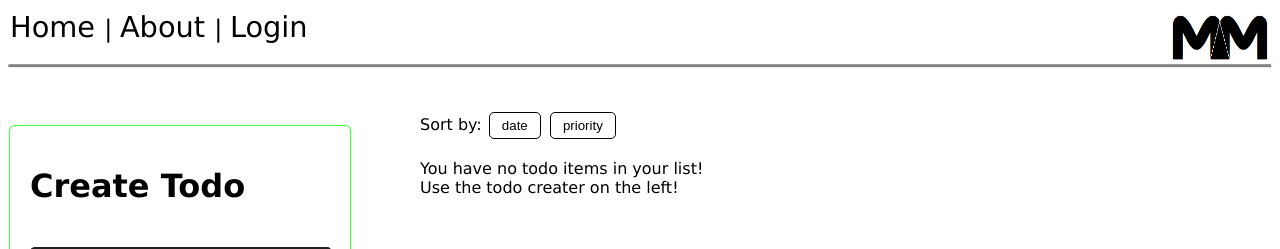
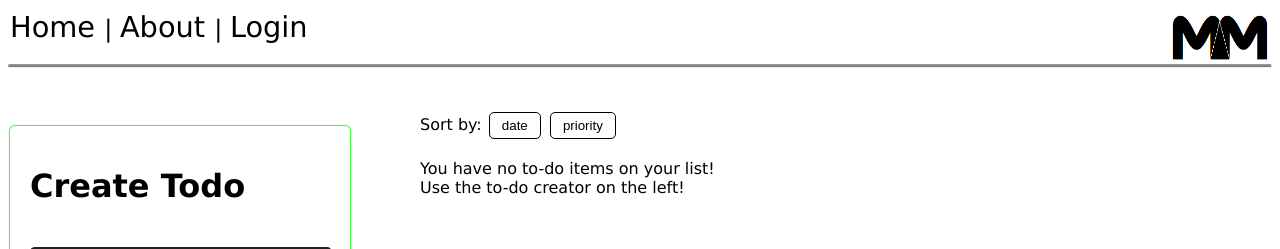
Before and after one commit to VictrumMaximum/Web-Database, a website: page client/html/todo.html in a window 1280 px wide. Shown: the top 249 px of the page. Drawn offline with Linux system fonts and the light colour scheme; no server answers.

Commit message:
Fix typos
now send nudes

```diff
--- a/client/html/todo.html
+++ b/client/html/todo.html
@@ -194,8 +194,8 @@
 							<button type="button" class="sort-button" id="sort-rating">priority</button>
 						</div>
 						<div id="empty-list">
-							You have no todo items in your list!<br>
-							Use the todo creater on the left!
+							You have no to-do items on your list!<br>
+							Use the to-do creator on the left!
 						</div>
 						<div class="todo-list" id="todo-list"></div> <!-- todo-list -->
 					</div> <!-- viewer -->
```
